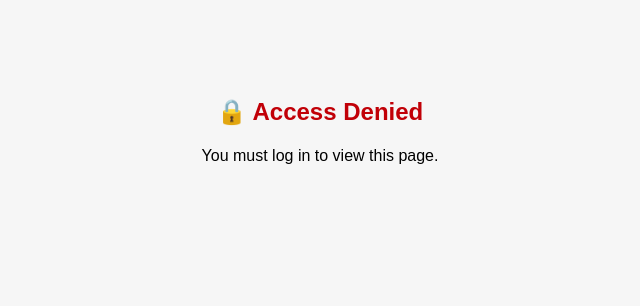
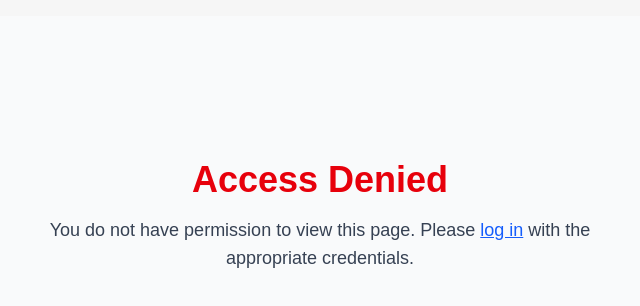
Before and after one commit to Hong-Layeang/QuickStock, a React (Vite) app in the folder frontend/: page /unauthorized in a window 1280 px wide. Shown: the top 306 px of the page, without its empty margins (320-960 px from the left). Built offline with nearby package versions, Linux system fonts and the light colour scheme.

Commit message:
session expired completed

```diff
--- a/frontend/src/App.jsx
+++ b/frontend/src/App.jsx
@@ -1,31 +1,42 @@
 import './App.css';
+import { Routes, Route } from 'react-router-dom';
 import { useEffect } from 'react';
-import { Routes, Route } from 'react-router-dom';
+
 import useAuthStore from './store/useAuthStore.js';
-import LoginPage from './pages/LoginPage.jsx'
-import PrivateRoute from './components/PrivateRoute.jsx'
+import LoginPage from './pages/LoginPage.jsx';
+import PrivateRoute from './components/PrivateRoute.jsx';
 import AdminDashBoardPage from './pages/adminDashBoardPage.jsx';
 import UnauthorizedPage from './pages/UnauthorizedPage.jsx';
+import SessionExpiredPage from './pages/SessionExpiredPage.jsx';
 
 const App = () => {
   const loadUserFromStorage = useAuthStore((state) => state.loadUserFromStorage);
+  const sessionExpired = useAuthStore((state) => state.sessionExpired);
+  const resetSessionExpired = useAuthStore((state) => state.resetSessionExpired);
 
   useEffect(() => {
-    loadUserFromStorage(); // load token + user from localStorage
+    loadUserFromStorage();
   }, [loadUserFromStorage]);
+
+  useEffect(() => {
+    if (sessionExpired) {
+      window.location.href = "/session-expired"; // 🔥 forget React Router, force reload
+      resetSessionExpired(); // clean up flag
+    }
+  }, [sessionExpired, resetSessionExpired]);
 
   return (
     <Routes>
       <Route path="/" element={<LoginPage />} />
-      <Route path='/unauthorized' element={<UnauthorizedPage />} />
+      <Route path="/unauthorized" element={<UnauthorizedPage />} />
+      <Route path="/session-expired" element={<SessionExpiredPage />} />
       <Route path="/adminDashboard" element={
         <PrivateRoute>
           <AdminDashBoardPage />
         </PrivateRoute>
-        }
-      />
+      } />
     </Routes>
   );
 };
 
-export default App
+export default App;
--- /dev/null
+++ b/frontend/src/pages/SessionExpiredPage.jsx
@@ -0,0 +1,16 @@
+import { Link } from 'react-router-dom';
+
+const SessionExpiredPage = () => {
+  return (
+    <div className="h-screen px-6 py-12 bg-gray-50">
+      <div className="max-w-xl mx-auto text-center mt-24">
+        <h1 className="text-4xl font-semibold text-yellow-600 mb-4">Session Expired</h1>
+        <p className="text-gray-700 text-lg mb-6">
+          Your session has expired due to inactivity. Please <Link to="/" className="text-blue-600 underline hover:text-blue-800">log in</Link> again to continue.
+        </p>
+      </div>
+    </div>
+  );
+};
+
+export default SessionExpiredPage;
--- a/frontend/src/pages/UnauthorizedPage.jsx
+++ b/frontend/src/pages/UnauthorizedPage.jsx
@@ -1,25 +1,14 @@
-import { useLocation } from "react-router-dom";
-import { useEffect, useState } from "react";
+import { Link } from 'react-router-dom';
 
 const UnauthorizedPage = () => {
-  const location = useLocation();
-  const [message, setMessage] = useState("");
-
-  useEffect(() => {
-    const params = new URLSearchParams(location.search);
-    const msg = params.get("msg");
-
-    if (msg === "expired") {
-      setMessage("Your session has expired. Please log in again.");
-    } else {
-      setMessage("You must log in to view this page.");
-    }
-  }, [location.search]);
-
   return (
-    <div className="text-center mt-20 text-red-700 text-2xl font-bold">
-      🔒 Access Denied
-      <p className="text-base font-normal text-black mt-4">{message}</p>
+    <div className="h-screen px-6 py-12 bg-gray-50">
+      <div className="max-w-xl mx-auto text-center mt-24">
+        <h1 className="text-4xl font-semibold text-red-600 mb-4">Access Denied</h1>
+        <p className="text-gray-700 text-lg mb-6">
+          You do not have permission to view this page. Please <Link to="/" className="text-blue-600 underline hover:text-blue-800">log in</Link> with the appropriate credentials.
+        </p>
+      </div>
     </div>
   );
 };
--- a/frontend/src/store/useAuthStore.js
+++ b/frontend/src/store/useAuthStore.js
@@ -5,9 +5,31 @@ import { toast } from 'react-hot-toast';
 
 let logoutTimer;
 
+function setAutoLogout(token, set) {
+    const { exp } = jwtDecode(token);
+    const expiryTime = exp * 1000;
+    const timeout = expiryTime - Date.now();
+
+    if (timeout > 0) {
+        logoutTimer = setTimeout(() => {
+            toast.error("Session expired. Please log in again.");
+            set((state) => ({
+                ...state,
+                token: null,
+                user: null,
+                sessionExpired: true,
+            }));
+            localStorage.removeItem('token');
+            localStorage.removeItem('user');
+        }, timeout);
+    }
+}
+
 const useAuthStore = create((set) => ({
     user: null,
     token: null,
+    loading: true,
+    sessionExpired: false,
 
     login: async (email, password) => {
         try {
@@ -17,9 +39,10 @@ const useAuthStore = create((set) => ({
             axios.defaults.headers.common['Authorization'] = `Bearer ${token}`;
             set({ token, user });
 
-            // Save token & user in localStorage for persistence
             localStorage.setItem('token', token);
             localStorage.setItem('user', JSON.stringify(user));
+
+            setAutoLogout(token, set);
 
             return { success: true };
         } catch (error) {
@@ -28,14 +51,11 @@ const useAuthStore = create((set) => ({
     },
 
     logout: () => {
-        clearTimeout(logoutTimer); // cancel the scheduled logout
-        set({ token: null, user: null });
+        clearTimeout(logoutTimer);
+        set({ token: null, user: null, sessionExpired: false });
         localStorage.removeItem('token');
         localStorage.removeItem('user');
     },
-
-
-    loading: true, // wait for token and user retrieved before continue
 
     loadUserFromStorage: () => {
         set({ loading: true });
@@ -44,7 +64,7 @@ const useAuthStore = create((set) => ({
         const user = JSON.parse(localStorage.getItem('user'));
 
         if (token) {
-            const { exp } = jwtDecode(token); // get expiration time
+            const { exp } = jwtDecode(token);
             const expiryTime = exp * 1000;
             const currentTime = Date.now();
 
@@ -55,24 +75,18 @@ const useAuthStore = create((set) => ({
                 return;
             }
 
-            // Auto-logout when token expires
-            const timeout = expiryTime - currentTime;
-            logoutTimer = setTimeout(() => {
-                toast.error("Session expired. Please log in again.");
-                set({ token: null, user: null });
-                localStorage.removeItem('token');
-                localStorage.removeItem('user');
-                window.location.href = "/unauthorized?msg=expired"; // redirect to login
-            }, timeout);
+            setAutoLogout(token, set);
         }
 
-        if (token && user ) {
+        if (token && user) {
             axios.defaults.headers.common['Authorization'] = `Bearer ${token}`;
-            set({ token, user, loading: false }); // restore both token and user
+            set({ token, user, loading: false });
         } else {
             set({ loading: false });
         }
     },
+
+    resetSessionExpired: () => set({ sessionExpired: false })
 }));
 
 export default useAuthStore;
```
Also changed, not shown: 1 other file (tests, documents, lock files or other folders).
